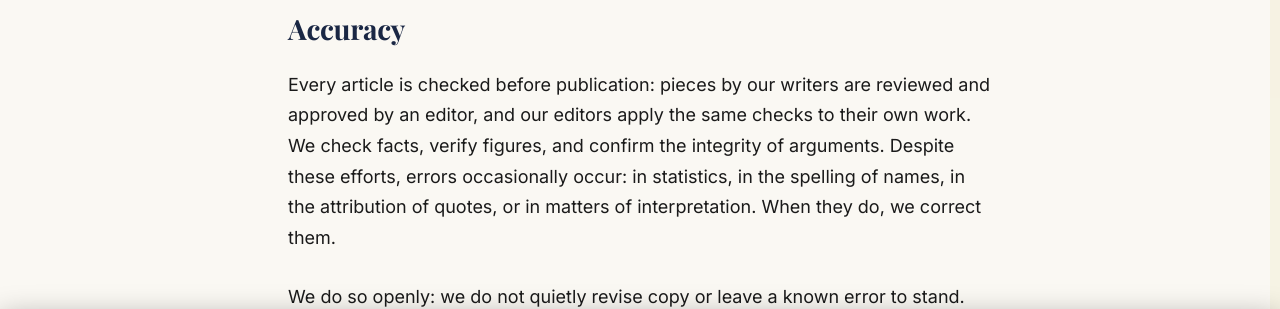
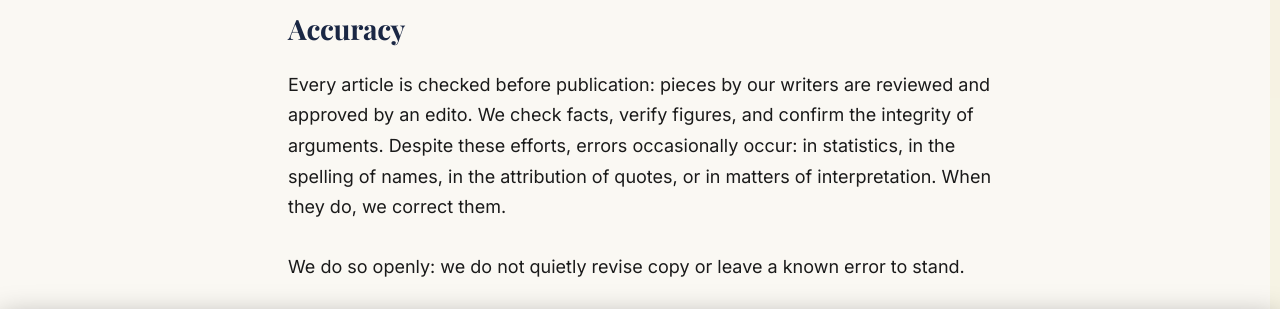
Before and after one commit to Zanie567/The-Consilium, a Next.js app: page /corrections in a window 1280 px wide. Shown: the part 413-722 px from the top of the page. Built offline with nearby package versions, Linux system fonts and the light colour scheme; no server answers; the database is empty.

Commit message:
New corrections

```diff
--- a/src/app/corrections/page.tsx
+++ b/src/app/corrections/page.tsx
@@ -37,8 +37,7 @@ export default function CorrectionsPage() {
             <h2>Accuracy</h2>
             <p>
               Every article is checked before publication: pieces by our writers are reviewed and
-              approved by an editor, and our editors apply the same checks to their own work. We
-              check facts, verify figures, and confirm the integrity of arguments. Despite these
+              approved by an edito. We check facts, verify figures, and confirm the integrity of arguments. Despite these
               efforts, errors occasionally occur: in statistics, in the spelling of names, in the
               attribution of quotes, or in matters of interpretation. When they do, we correct them.
             </p>
```
